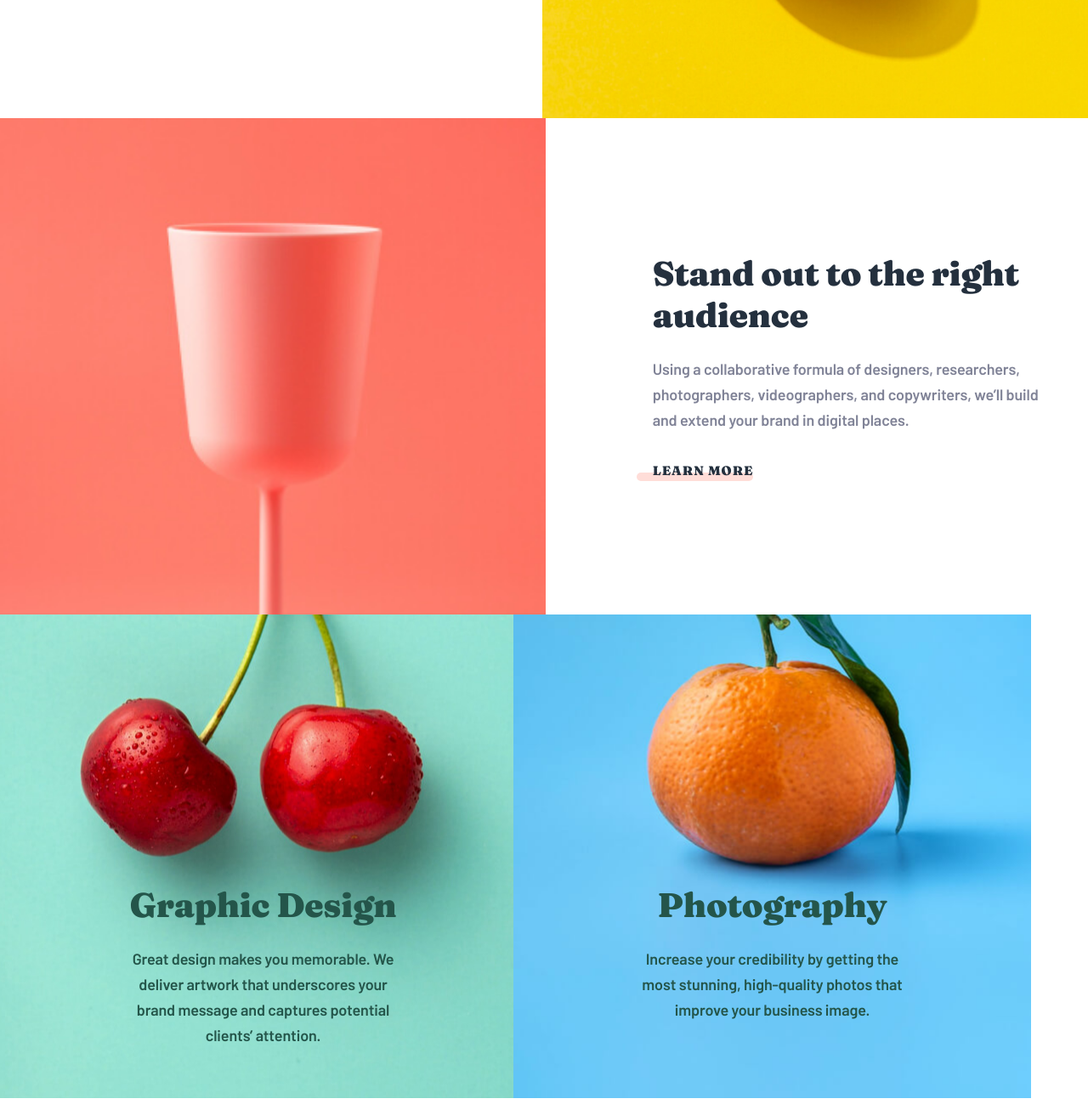
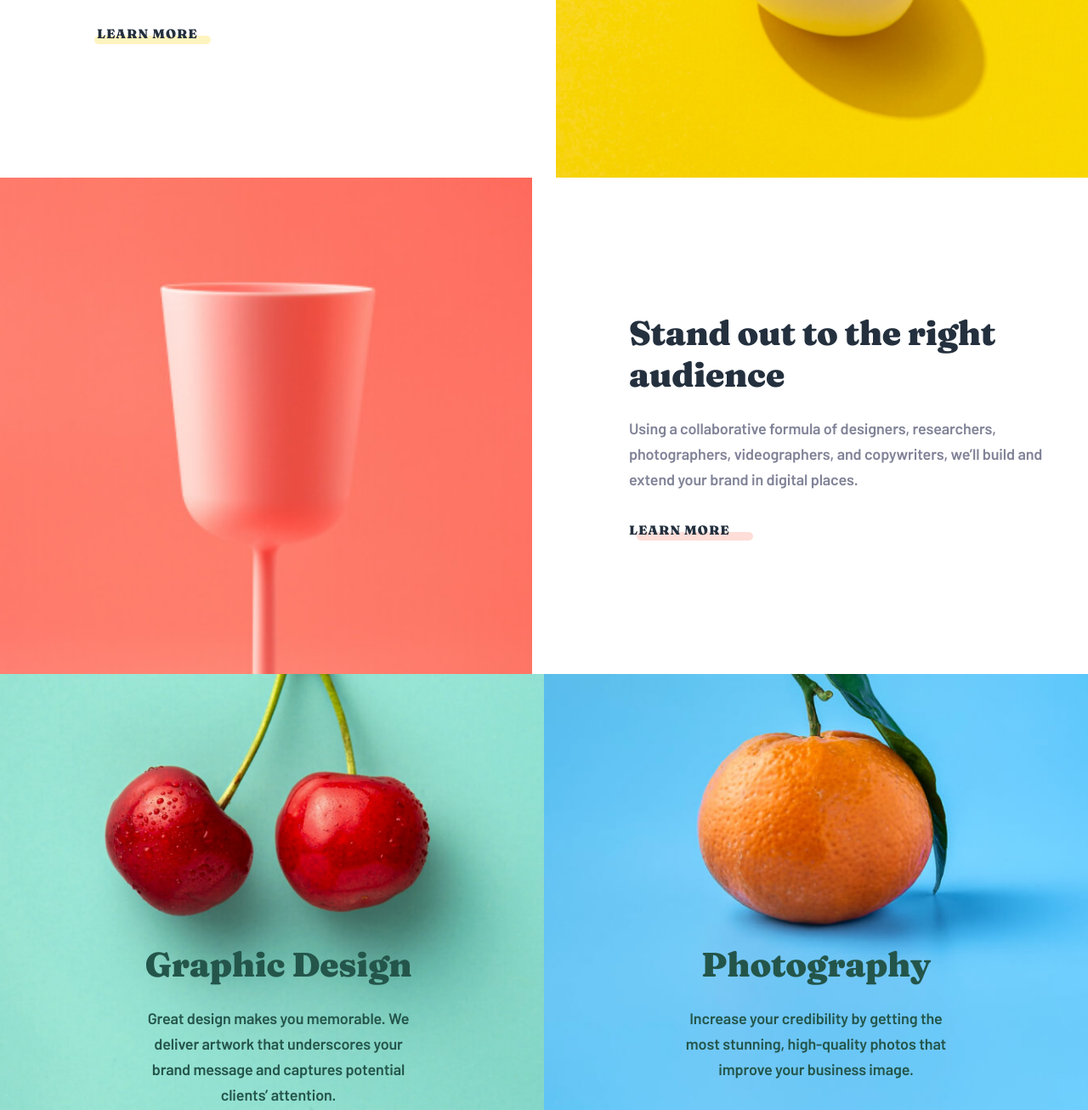
Before and after one commit to MuhammadAkbar-Ramazonov/agency, a plain HTML site: page index.html in a window 1280 px wide. Shown: the part 1040-2346 px from the top of the page at 85% size. Drawn offline with nearby package versions, Linux system fonts and the light colour scheme.

Commit message:
add mistakes

```diff
--- a/css/main.css
+++ b/css/main.css
@@ -303,7 +303,7 @@ only screen and (                min-resolution: 2dppx) {
 }
 @media only screen and (min-width: 578px) {
     .hero{
-        padding-bottom: 400px;
+        padding-bottom: 470px;
     }
 }
 
@@ -320,12 +320,14 @@ only screen and (                min-resolution: 2dppx) {
 .jobs__item:nth-child(3) {
     padding: 377px 24px 38px 24px;
     background-image: url("../images/cherry.jpg");
+    background-size: cover;
     background-repeat: no-repeat;
     background-position: center;
 }
 .jobs__item:nth-child(4) {
     padding: 377px 24px 38px 24px;
     background-image: url("../images/orange.jpg");
+    background-size: cover;
     background-repeat: no-repeat;
     background-position: center;
 
@@ -346,6 +348,7 @@ only screen and (                min-resolution: 2dppx) {
 }
 .jobs__item:nth-child(2)::before{
     background-image: url("../images/glass.jpg");
+    background-size: cover;
 }
 .jobs__item:nth-child(3)::before{
     display: none;
@@ -422,8 +425,8 @@ only screen and (                min-resolution: 2dppx) {
 
     }
     .jobs__item-inner{
-        width: 695px;
-        padding: 158px 47px 157px 126px;
+        width: 810px;
+        padding: 158px 47px 157px 114px;
     }
     .jobs__item:before{
         position: static;
@@ -437,17 +440,20 @@ only screen and (                min-resolution: 2dppx) {
         min-width: 445px;
     }
     .jobs__item:before {
-        width: 720px;
+        width: 824px;
         height: 100%;
     }
     .jobs__item:nth-child(3){
+        width: 50%;
         padding: 317px 125px 59px 140px
     }
     .jobs__item:nth-child(4){
+        width: 50%;
         padding: 317px 135px 59px 135px
     }
     .jobs__item-wrapper{
         width: 339px;
+        margin: 0 auto;
     }
     .jobs__title {
         text-align: start;
```
